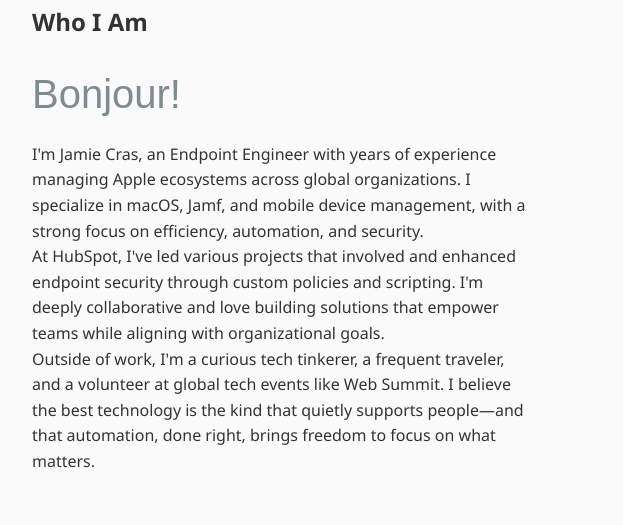
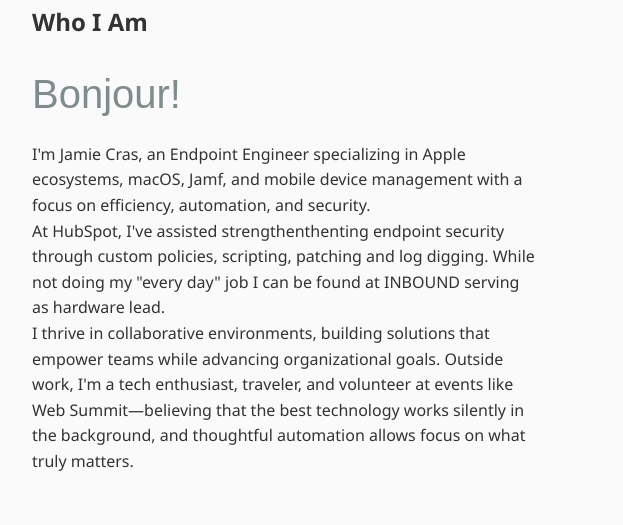
Before and after one commit to jamieal/portfolio, a plain HTML site: page index.html in a window 1280 px wide. Shown: the part 1025-1550 px from the top of the page, 84-707 px from the left. Drawn offline with Linux system fonts and the light colour scheme; a web font is replaced by a local one.

Commit message:
commit for changes

```diff
--- a/index.html
+++ b/index.html
@@ -74,9 +74,8 @@
                         <div class="greeting greeting-ru">Привет!</div>
                         <div class="greeting greeting-ar">مرحبا!</div>
                     </div>
-                    <p>I'm Jamie Cras, an Endpoint Engineer with years of experience managing Apple ecosystems across global organizations. I specialize in macOS, Jamf, and mobile device management, with a strong focus on efficiency, automation, and security.</p>
-                    <p>At HubSpot, I've led various projects that involved  and enhanced endpoint security through custom policies and scripting. I'm deeply collaborative and love building solutions that empower teams while aligning with organizational goals.</p>
-                    <p>Outside of work, I'm a curious tech tinkerer, a frequent traveler, and a volunteer at global tech events like Web Summit. I believe the best technology is the kind that quietly supports people—and that automation, done right, brings freedom to focus on what matters.</p>
+                    <p>I'm Jamie Cras, an Endpoint Engineer specializing in Apple ecosystems, macOS, Jamf, and mobile device management with a focus on efficiency, automation, and security. <br> At HubSpot, I've assisted strengthenthenting endpoint security through custom policies, scripting, patching and log digging. While not doing my "every day" job I can be found at INBOUND serving as hardware lead.</p>
+<p>I thrive in collaborative environments, building solutions that empower teams while advancing organizational goals. Outside work, I'm a tech enthusiast, traveler, and volunteer at events like Web Summit—believing that the best technology works silently in the background, and thoughtful automation allows focus on what truly matters.</p>
                 </div>
                 <div class="about-image">
                     <img src="./images/photoUp.jpg" alt="About Me Image">
```
